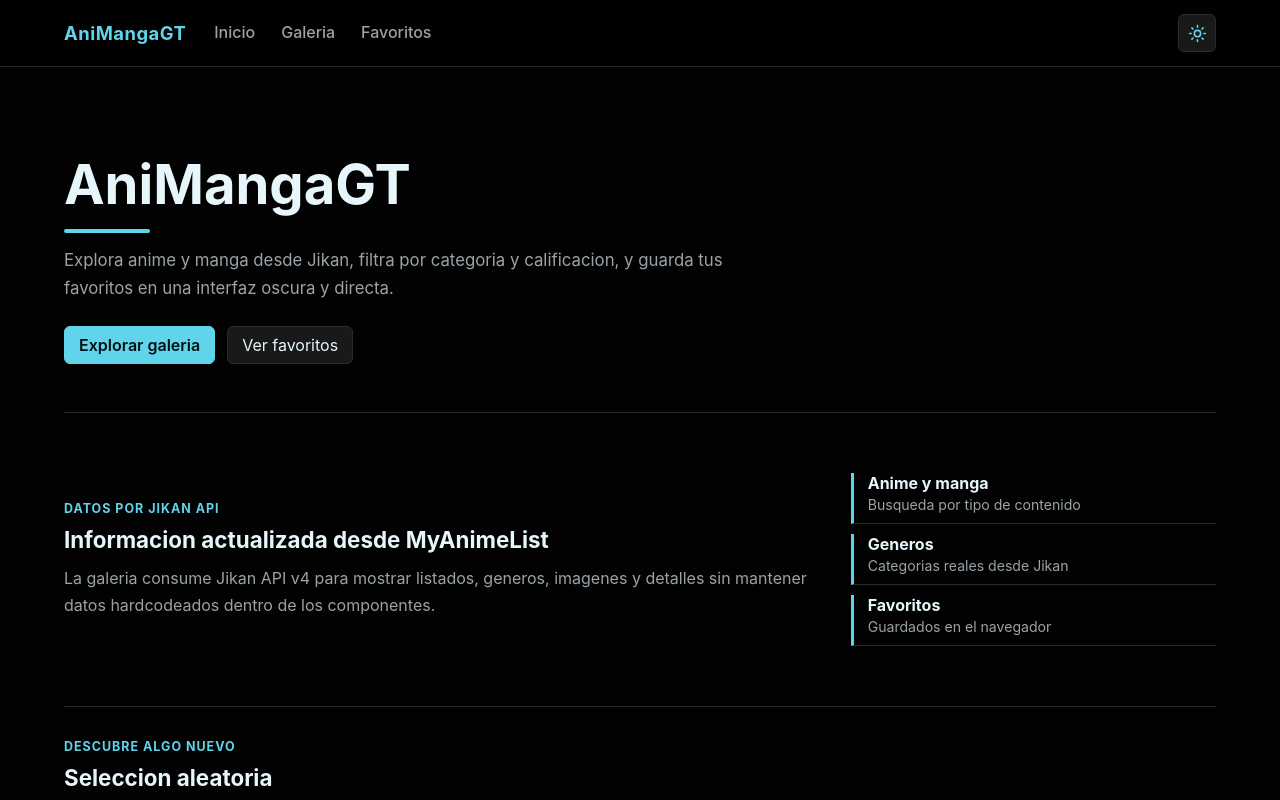
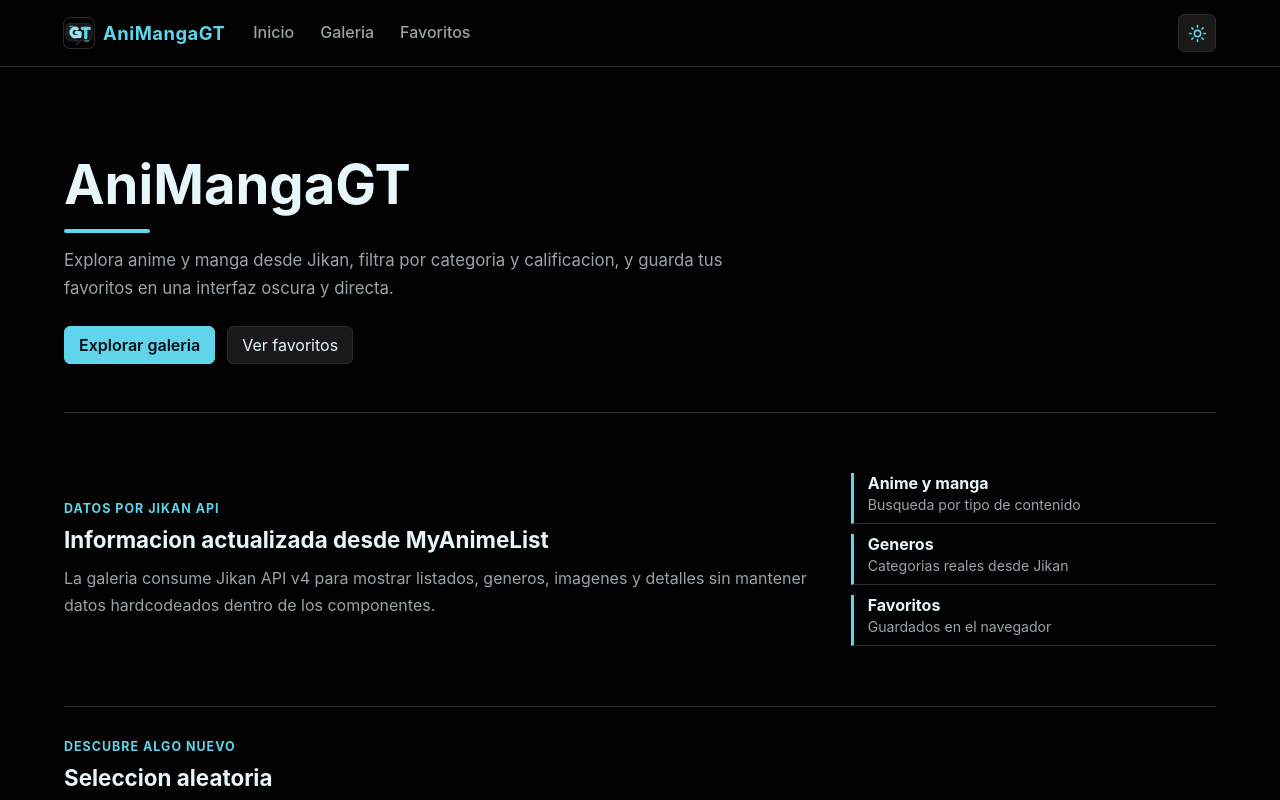
Before and after one commit to 24750Montenegro/animanga-gallery, a React (Vite) app: page / in a window 1280 px wide. Shown: the top 800 px of the page. Built offline with nearby package versions, Linux system fonts and the light colour scheme; no server answers.

Commit message:
feat: actualización de favicon de la pagina y añadido al navbar

```diff
--- a/index.html
+++ b/index.html
@@ -8,7 +8,7 @@
       name="description"
       content="Galeria de anime y manga con filtros desde Jikan API."
     />
-    <title>Animanga Gallery</title>
+    <title>AniMangaGT</title>
   </head>
   <body>
     <div id="root"></div>
--- a/src/components/Navbar.jsx
+++ b/src/components/Navbar.jsx
@@ -10,7 +10,10 @@ export default function Navbar() {
   return (
     <nav className="navbar">
       <div className="navbar-inner">
-        <Link to="/" className="brand">AniMangaGT</Link>
+        <Link to="/" className="brand" aria-label="Ir al inicio de AniMangaGT">
+          <img src="/favicon.svg" alt="" className="brand-mark" />
+          <span>AniMangaGT</span>
+        </Link>
         <div className="nav-links">
           {navLinks.map((link) => (
             <Link key={link.to} to={link.to}>{link.label}</Link>
--- a/src/styles/Navbar.css
+++ b/src/styles/Navbar.css
@@ -19,10 +19,21 @@
 }
 
 .brand {
+  display: inline-flex;
+  align-items: center;
+  gap: 9px;
   font-size: 1.15rem;
   font-weight: 700;
   letter-spacing: 0.5px;
   color: var(--c-accent);
+}
+
+.brand-mark {
+  width: 30px;
+  height: 30px;
+  flex: 0 0 auto;
+  border-radius: var(--radius-md);
+  box-shadow: 0 0 0 1px var(--c-border);
 }
 
 .nav-links {
```
Also changed, not shown: public/favicon.svg.
